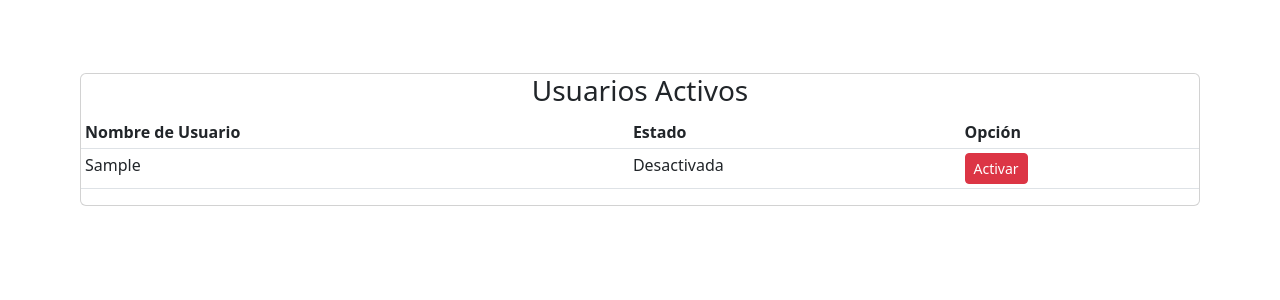
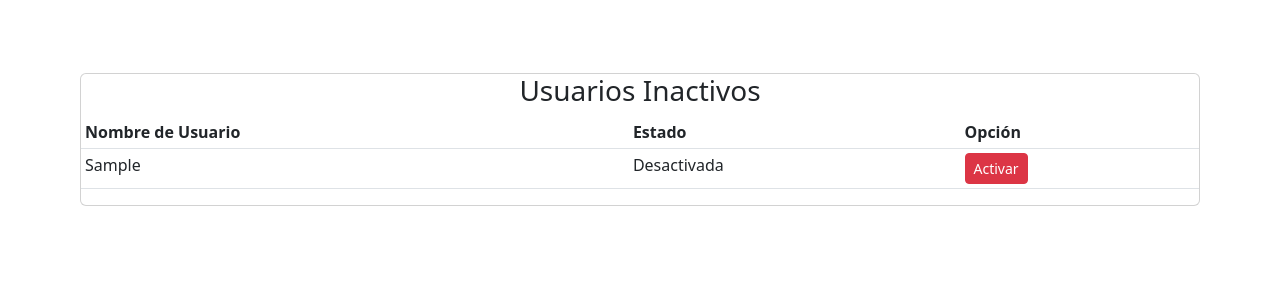
Before and after one commit to despinoza1989/Sistema_Administrativo, a Django app: template app/templates/app/listar/listar_usuarios_inactivos.html in a window 1280 px wide. Shown: the part 73-373 px from the top of the page. Run offline with Django 4.2, Linux system fonts and the light colour scheme; the template is opened without the code that fills it: most values are stand-ins (such as "Sample title", 1, 10 or a date in 2020); parts of the project's set-up code (start-up, migrations or seed data) failed here and were passed over; some libraries are stand-ins or nearby versions.

Commit message:
Se actualiza el titulo del modulo de usuarios inactivos

```diff
--- a/app/templates/app/base.html
+++ b/app/templates/app/base.html
@@ -128,8 +128,6 @@
 
     </div>
 
-
-
     <footer>
         <div class="marcas">
             <img src="{% static 'app/img/logo-mutual@2x.png' %}" alt="mutual">
--- a/app/templates/app/listar/listar_usuarios_inactivos.html
+++ b/app/templates/app/listar/listar_usuarios_inactivos.html
@@ -28,7 +28,7 @@
 {% load crispy_forms_tags %}
 <br><br><br>
 <div class="card" style="margin: 1px 5em;">
-        <h3 align="center" >Usuarios Activos</h3>
+        <h3 align="center" >Usuarios Inactivos</h3>
         <table class="table table-sm">
             <tr class="table table-striped table-hover table-responsive-sm">
                 <th>Nombre de Usuario</th>
```
Also changed, not shown: db.sqlite3.
